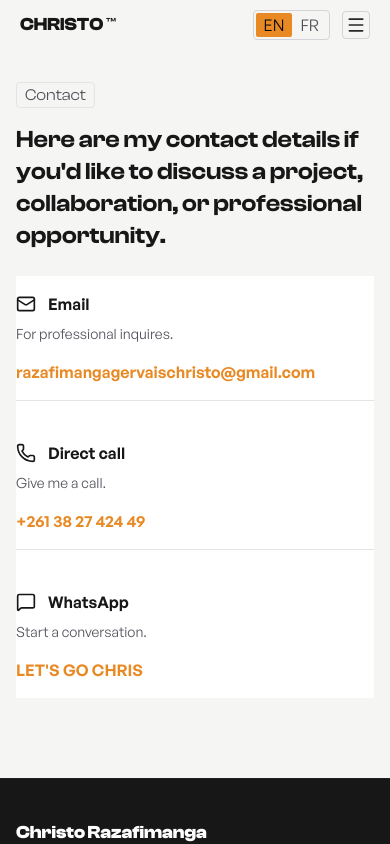
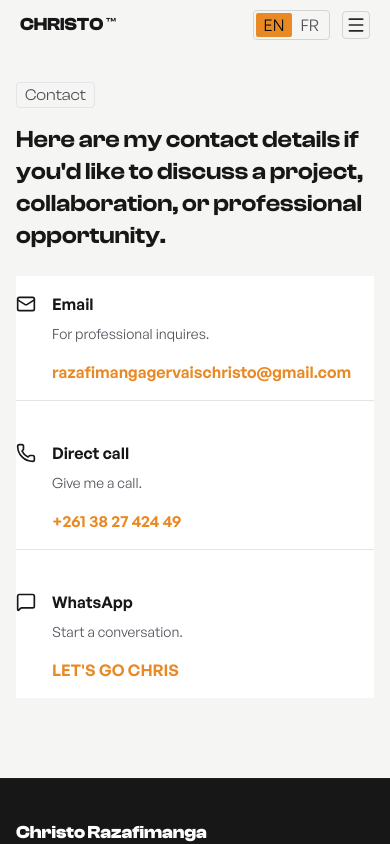
Before and after one commit to bossnare/portfolio, a Next.js app: page /contact in a window 390 px wide. Shown: the top 844 px of the page. Built offline with nearby package versions, Linux system fonts and the light colour scheme.

Commit message:
change contact card layout display in mobile viewport

```diff
--- a/app/contact/page.tsx
+++ b/app/contact/page.tsx
@@ -1,5 +1,5 @@
 import { contacts } from '@/src/data/contacts';
-import {Page, PageHeader} from '@/src/components/Page'
+import { Page, PageHeader } from '@/src/components/Page';
 
 import type { Metadata } from 'next';
 
@@ -10,17 +10,19 @@ export const metadata: Metadata = {
 export default function ContactPage() {
   return (
     <Page id="contact-page">
-      <PageHeader title="Contact" description="Here are my contact details if you'd like to discuss a project,
-          collaboration, or professional opportunity." />
+      <PageHeader
+        title="Contact"
+        description="Here are my contact details if you'd like to discuss a project,
+          collaboration, or professional opportunity."
+      />
       <ul className="grid w-full grid-cols-1 gap-6 mt-4 divide-y bg-background dark:bg-transparent md:m-0 md:grid-cols-3 md:divide-x md:divide-y-0 divide-zinc-200 dark:divide-white/12">
         {contacts.map((contact) => (
           <li key={contact.name}>
-            <div className="flex flex-col justify-between gap-4 py-4">
+            <div className="flex flex-row gap-4 py-4 md:gap-3 md:flex-col">
+              <contact.icon className="mt-0.5 size-5 md:mt-0" />
+              <div className="flex flex-col gap-4">
                 <div className="flex flex-col gap-2">
-                <div className="flex flex-row items-center gap-3 md:items-start md:flex-col">
-                  <contact.icon className="size-5" />
                   <span className="font-semibold">{contact.name}</span>
-                </div>
                   <span className="text-sm text-muted-foreground">
                     {contact.content}
                   </span>
@@ -34,6 +36,7 @@ export default function ContactPage() {
                   {contact.contact}
                 </a>
               </div>
+            </div>
           </li>
         ))}
       </ul>
```
Lines whose indentation alone changed are shown as unchanged.
